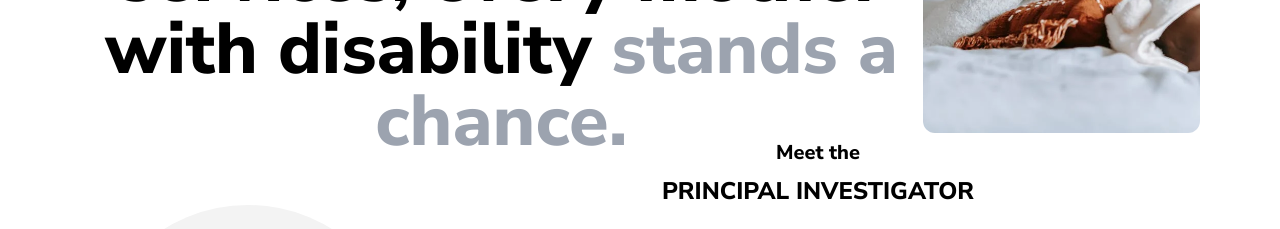
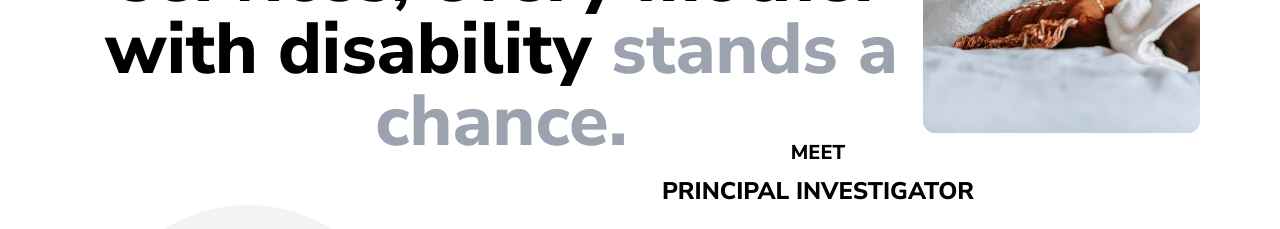
Before and after one commit to Cosmosvybes/disability_and_motherhood, a React (Vite) app: page / in a window 1280 px wide. Shown: the part 3320-3549 px from the top of the page. Built offline with nearby package versions, Linux system fonts and the light colour scheme.

Commit message:
modified the nav bar animation

```diff
--- a/src/Components/Pages/Landing/Components/MeetPrincipal.tsx
+++ b/src/Components/Pages/Landing/Components/MeetPrincipal.tsx
@@ -21,7 +21,7 @@ const MeetPrincipal = () => {
 
         <div className="relative w-3/4 max-md:w-5/6   max-sm:w-full flex flex-col gap-2  max-sm:gap-1 justify-center items-center">
           <h1 className="text-center text-black  max-md:text-xl max-sm:text-2xl max-sm:py-2 text-xl font-extrabold">
-            Meet the
+            MEET
           </h1>
           <h1 className="text-xl font-extrabold max-sm:text-center lg:text-2xl  max-md:text-xl max-sm:text-xl ">
             PRINCIPAL INVESTIGATOR
@@ -30,18 +30,18 @@ const MeetPrincipal = () => {
             <div className="relative max-md:w-full max-sm:w-full max-md:px-0  max-md:py-2  px-5 py-5 max-sm:px-1  bg-white rounded-xl flex flex-col  max-sm:gap-2 h-auto">
               <p className="text-black max-sm:text-sm text-xl font-bold antialiased">
                 Welcome to the Disability and Motherhood Project website. I’m
-              Obasanjo Bolarinwa, a Senior Lecturer and the Research & Knowledge
-              Transfer Co-Lead at York St John University, London. I’m also the
-              lead researcher for this project, which is funded by the Union for
-              African Population Studies and supported by York St John
-              University.
+                Obasanjo Bolarinwa, a Senior Lecturer and the Research &
+                Knowledge Transfer Co-Lead at York St John University, London.
+                I’m also the lead researcher for this project, which is funded
+                by the Union for African Population Studies and supported by
+                York St John University.
               </p>
               <p className="text-black max-sm:text-sm text-xl font-bold antialiased">
                 I’m a public health professional focused on improving health for
                 everyone, with a special interest in addressing challenges faced
                 by people with disabilities. I’ve led projects that look into
-              important health issues like disability, sexuality, COVID-19, and
-              access to reproductive health services. My work has been
+                important health issues like disability, sexuality, COVID-19,
+                and access to reproductive health services. My work has been
                 recognized with several awards, and I’ve shared my findings at
                 international conferences.
               </p>
@@ -58,16 +58,13 @@ const MeetPrincipal = () => {
             </div>
           </div>
         </div>
-
       </div>
 
       <div
         className="relative w-full  h-auto flex justify-end px-20
       max-md:px-10   max-sm:px-2"
       >
-        <div className="relative w-5/6 max-md:px-0 max-md:w-6/7 max-md:mb-3  py-0 flex justify-end px-10 max-sm:px-2 max-sm:py-5   max-sm:w-full ">
-
-        </div>
+        <div className="relative w-5/6 max-md:px-0 max-md:w-6/7 max-md:mb-3  py-0 flex justify-end px-10 max-sm:px-2 max-sm:py-5   max-sm:w-full "></div>
       </div>
     </>
   );
```
Lines whose indentation alone changed are shown as unchanged.
